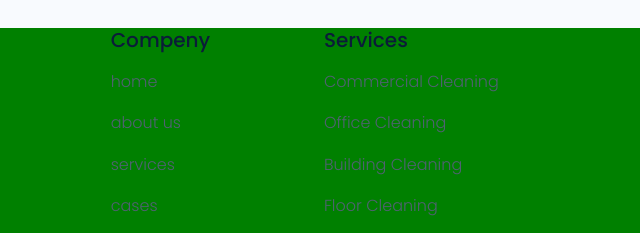
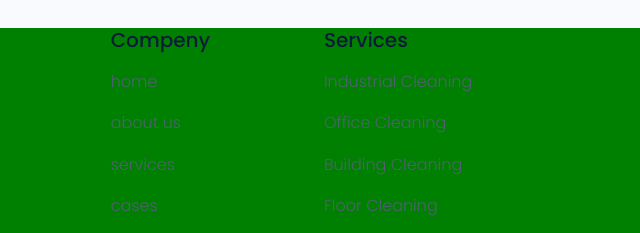
Before and after one commit to khyatisoni3005/khyatisoni3005, a plain HTML site: page index.html in a window 1280 px wide. Shown: the part 5906-6139 px from the top of the page, 331-971 px from the left. Drawn offline with Linux system fonts and the light colour scheme.

Commit message:
cleaning

```diff
--- a/index.html
+++ b/index.html
@@ -557,7 +557,7 @@
                             <h4>services</h4>
                             <ul>
                                 <li>
-                                    <a href="">Commercial Cleaning</a>
+                                    <a href="">Industrial Cleaning</a>
                                 </li>
                                 <li><a href="#">Office Cleaning</a></li>
                                 <li><a href="#">Building Cleaning</a></li>
```
